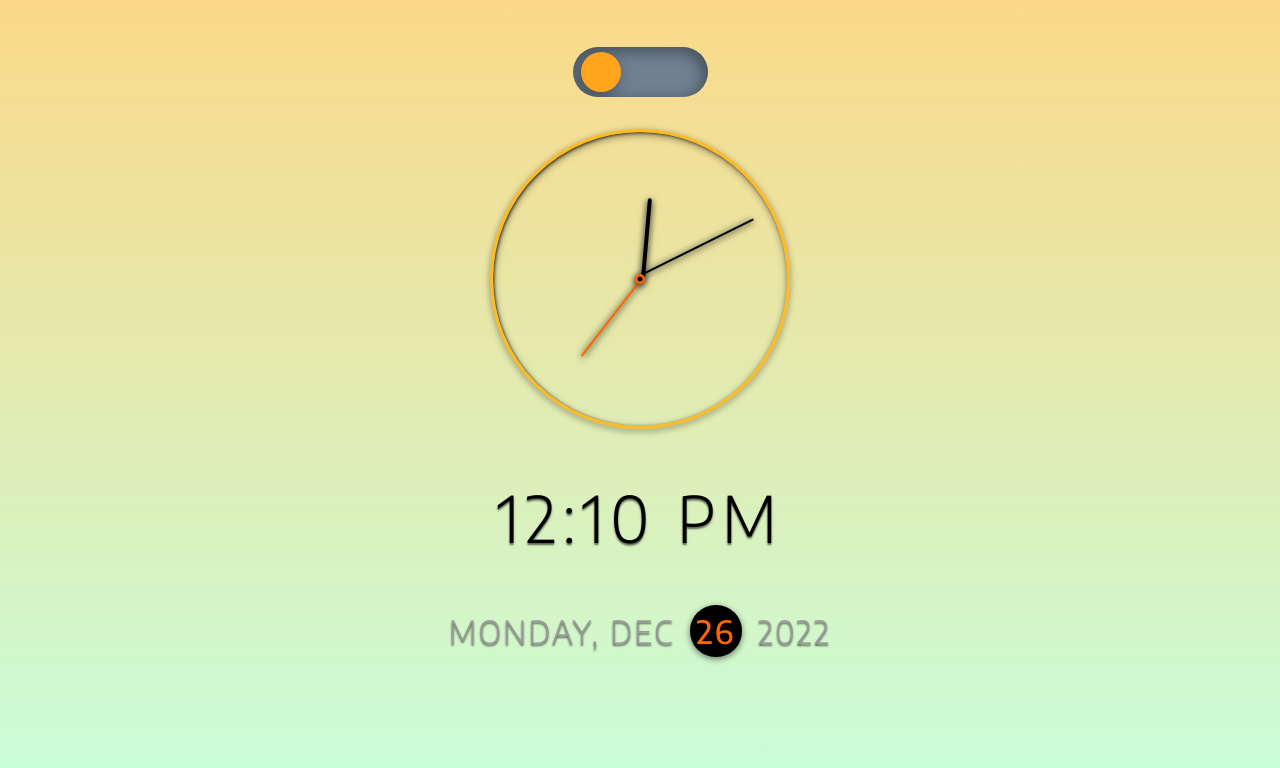
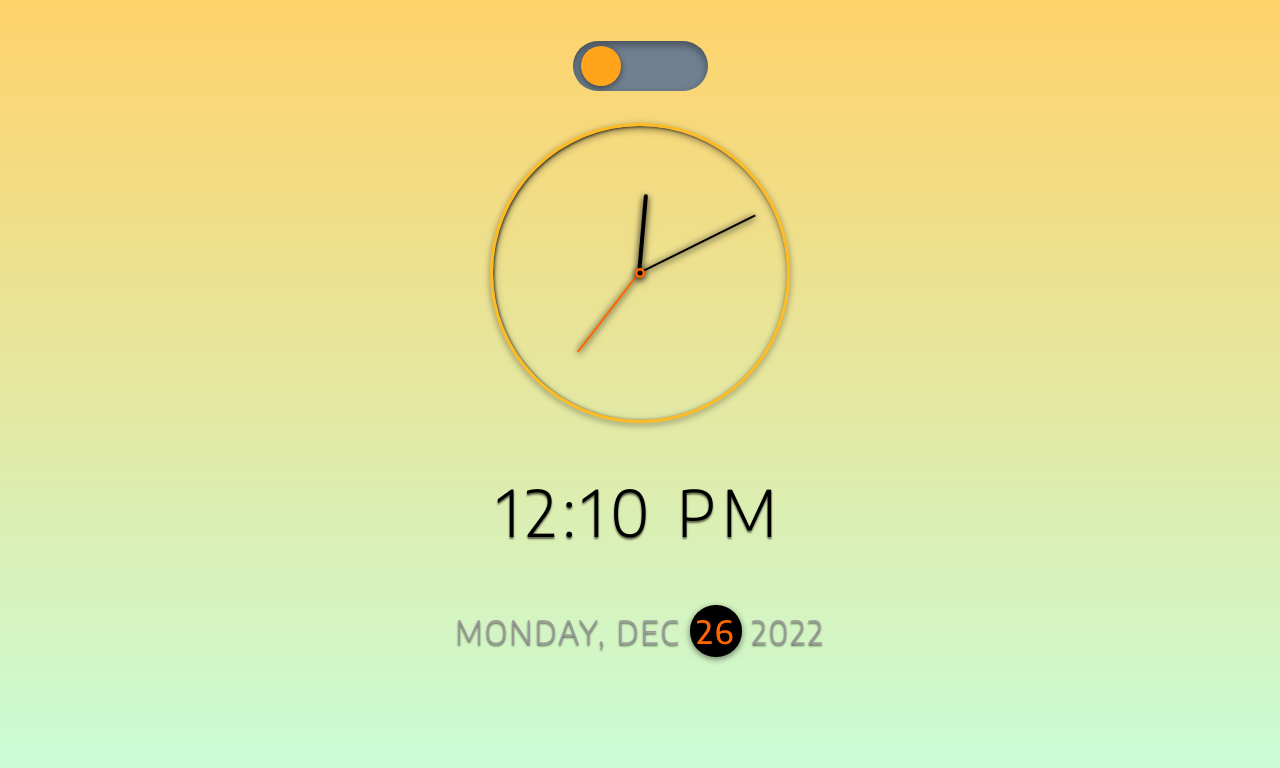
Before and after one commit to Peter-Easterbrook/AnalogueClock2022, a plain HTML site: page index.html in a window 1280 px wide. Drawn offline with Linux system fonts and the light colour scheme.

Commit message:
Fixed clock hands returning issue

```diff
--- a/clock.js
+++ b/clock.js
@@ -1,9 +1,9 @@
-const HOURHAND = document.querySelector('#hour');
-const MINUTEHAND = document.querySelector('#minute');
-const SECONDHAND = document.querySelector('#second');
+const HOURHAND = document.querySelector('#hours-hand');
+const MINUTEHAND = document.querySelector('#minutes-hand');
+const SECONDHAND = document.querySelector('#seconds-hand');
 
 var now = new Date();
-console.log(date);
+console.log(now);
 let hr = now.getHours();
 let min = now.getMinutes();
 let sec = now.getSeconds();
@@ -24,3 +24,52 @@ function runTheClock() {
 }
 
 var interval = setInterval(runTheClock, 1000);
+
+const toggle = document.getElementById('toggle');
+toggle.addEventListener('click', (e) => {
+  const html = document.querySelector('html');
+  if (html.classList.contains('dark')) {
+    html.classList.remove('dark');
+  } else {
+    html.classList.add('dark');
+  }
+});
+
+const timeEl = document.querySelector('.time');
+const dateEl = document.querySelector('.date');
+
+const days = [
+  'Sunday',
+  'Monday',
+  'Tuesday',
+  'Wednesday',
+  'Thursday',
+  'Friday',
+  'Saturday',
+];
+const months = [
+  'Jan',
+  'Feb',
+  'Mar',
+  'Apr',
+  'May',
+  'Jun',
+  'Jul',
+  'Aug',
+  'Sep',
+  'Oct',
+  'Nov',
+  'Dec',
+];
+const seconds = now.getSeconds();
+const mins = now.getMinutes();
+const hours = now.getHours();
+const hoursForClock = hours >= 13 ? hours % 12 : hours;
+const date = now.getDate();
+const day = now.getDay();
+const month = now.getMonth();
+const ampm = hours >= 12 ? 'PM' : 'AM';
+const year = now.getFullYear();
+
+timeEl.innerHTML = `${hoursForClock}:${mins < 10 ? `0${mins}` : mins} ${ampm}`;
+dateEl.innerHTML = `${days[day]}, ${months[month]} <span class="circle">${date}</span> ${year}`;
--- a/index.html
+++ b/index.html
@@ -29,7 +29,7 @@
     />
 
     <link rel="stylesheet" type="text/css" href="style.css" />
-    <script src="script.js" defer></script>
+    <script src="clock.js" defer></script>
 
     <title>JavaScript Clock 2022</title>
   </head>
--- a/style.css
+++ b/style.css
@@ -12,7 +12,7 @@ html {
   scrollbar-width: thin;
   scrollbar-color: #0074d5 #000;
   --gradLight: #c7ffdd;
-  --gradDark: #fbd988;
+  --gradDark: #ffd26a;
   background: linear-gradient(to bottom, var(--gradDark), var(--gradLight));
   transition: all 0.5s ease-out;
 }
@@ -34,7 +34,7 @@ body {
   justify-content: center;
   font-family: 'Encode Sans', sans-serif;
   overflow: auto;
-  animation: fadeInAnimation ease-out 3s 1 forwards;
+  animation: fadeInAnimation 3s ease-out 1 forwards;
 }
 @keyframes fadeInAnimation {
   0% {
@@ -88,7 +88,7 @@ label {
   height: 50px;
   border-radius: 3rem;
   background-color: slateGray;
-  box-shadow: -4px 4px 15px inset rgba(0, 0, 0, 0.4);
+  box-shadow: inset 0 4px 8px rgba(0, 0, 0, 0.4);
   overflow: hidden;
   cursor: pointer;
 }
@@ -106,7 +106,7 @@ label:after {
 }
 label:before {
   background-color: #ffa41b;
-  box-shadow: -4px 4px 15px rgba(0, 0, 0, 0.4);
+  filter: drop-shadow(0 2px 3px rgba(0, 0, 0, 0.5));
 }
 label:after {
   background-color: #6e7e8f;
@@ -148,8 +148,8 @@ input[type='checkbox']:checked + label:after {
   position: absolute;
   height: 80px;
   width: 4px;
-  left: 148px;
-  bottom: 148px;
+  right: 146px;
+  bottom: 146px;
   border-radius: 16px;
   filter: drop-shadow(0 2px 3px rgba(0, 0, 0, 0.5));
   transition: all 0.5s ease-out;
@@ -162,8 +162,8 @@ input[type='checkbox']:checked + label:after {
   position: absolute;
   height: 130px;
   width: 2px;
-  right: 149px;
-  bottom: 149px;
+  right: 147px;
+  bottom: 147px;
   border-radius: 3px;
   filter: drop-shadow(0 2px 3px rgba(0, 0, 0, 0.5));
   transform-origin: bottom;
@@ -174,8 +174,8 @@ input[type='checkbox']:checked + label:after {
   height: 140px;
   width: 2px;
   background-color: #ff6600;
-  left: 149px;
-  bottom: 149px;
+  right: 147px;
+  bottom: 147px;
   height: 100px;
   filter: drop-shadow(0 2px 3px rgba(0, 0, 0, 0.5));
   transform-origin: bottom;
@@ -241,9 +241,9 @@ input[type='checkbox']:checked + label:after {
   display: inline-flex;
   align-items: center;
   justify-content: center;
-  line-height: 18px;
+  /* line-height: 18px; */
   font-size: 2rem;
-  margin: 0 0.4rem;
+  margin: 0.4rem 0;
   filter: drop-shadow(0 2px 3px rgba(0, 0, 0, 0.5));
-  transition: all 0.5s ease-out;
+  transition: all 0.3s ease-out;
 }
```
